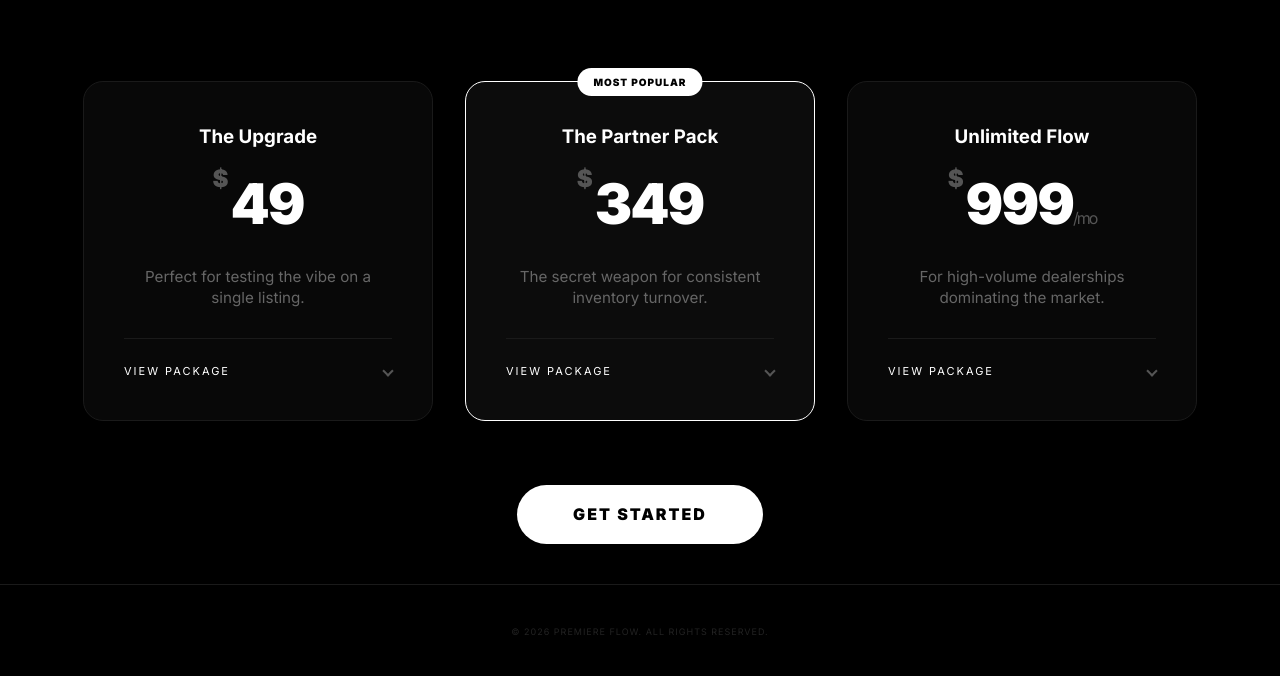
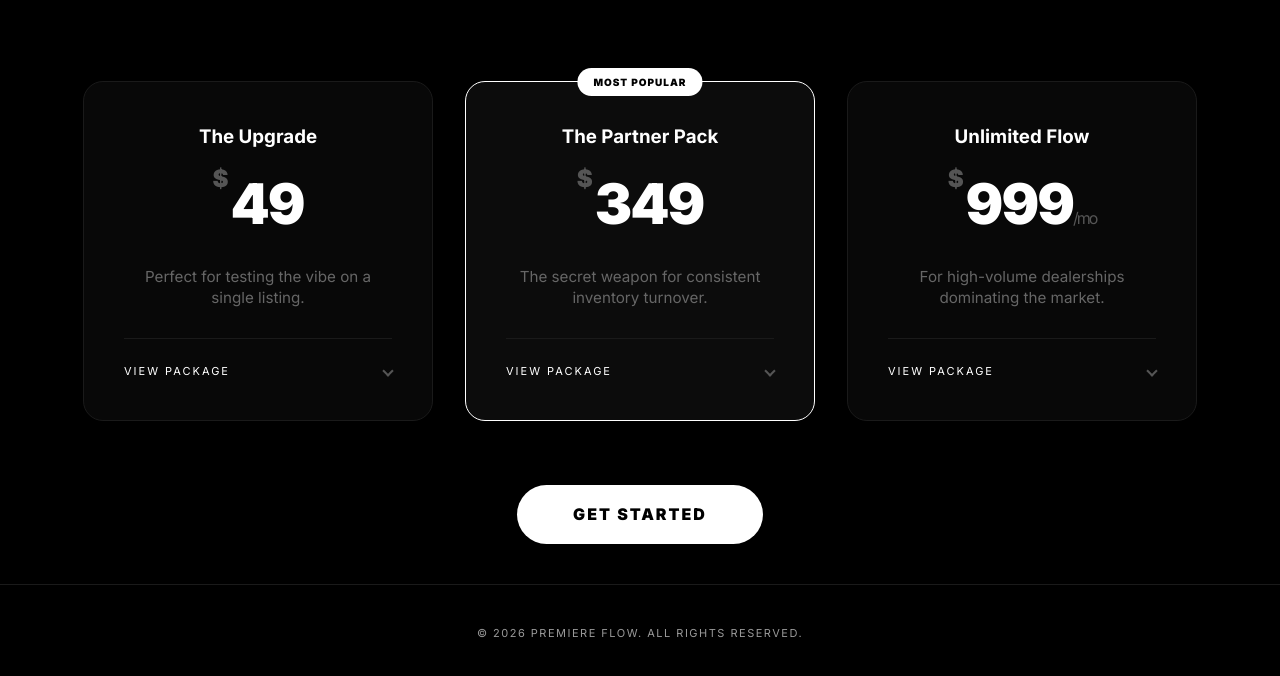
Before and after one commit to nickpremiereflow/premiere-flow-site, a plain HTML site: page index.html in a window 1280 px wide. Shown: the part 711-1387 px from the top of the page. Drawn offline with Linux system fonts and the light colour scheme.

Commit message:
Update index.html

```diff
--- a/index.html
+++ b/index.html
@@ -262,8 +262,24 @@
 
         .close-modal { position: absolute; top: 15px; right: 20px; color: #555; cursor: pointer; font-size: 20px; }
 
-        footer { margin-top: 40px; padding: 40px 20px; border-top: 1px solid #1a1a1a; text-align: center; position: relative; }
-        .footer-copyright { color: #222; font-size: 9px; text-transform: uppercase; letter-spacing: 1px; }
+        /* --- VISIBLE FOOTER --- */
+        footer {
+            margin-top: 40px;
+            padding: 40px 20px;
+            border-top: 1px solid #1a1a1a;
+            text-align: center;
+            position: relative;
+            width: 100%;
+            box-sizing: border-box;
+        }
+        .footer-copyright {
+            color: #ffffff;
+            opacity: 0.6;
+            font-size: 11px;
+            text-transform: uppercase;
+            letter-spacing: 1.5px;
+            margin: 0;
+        }
 
         /* --- MOBILE MENU STYLES --- */
         .hamburger {
```
